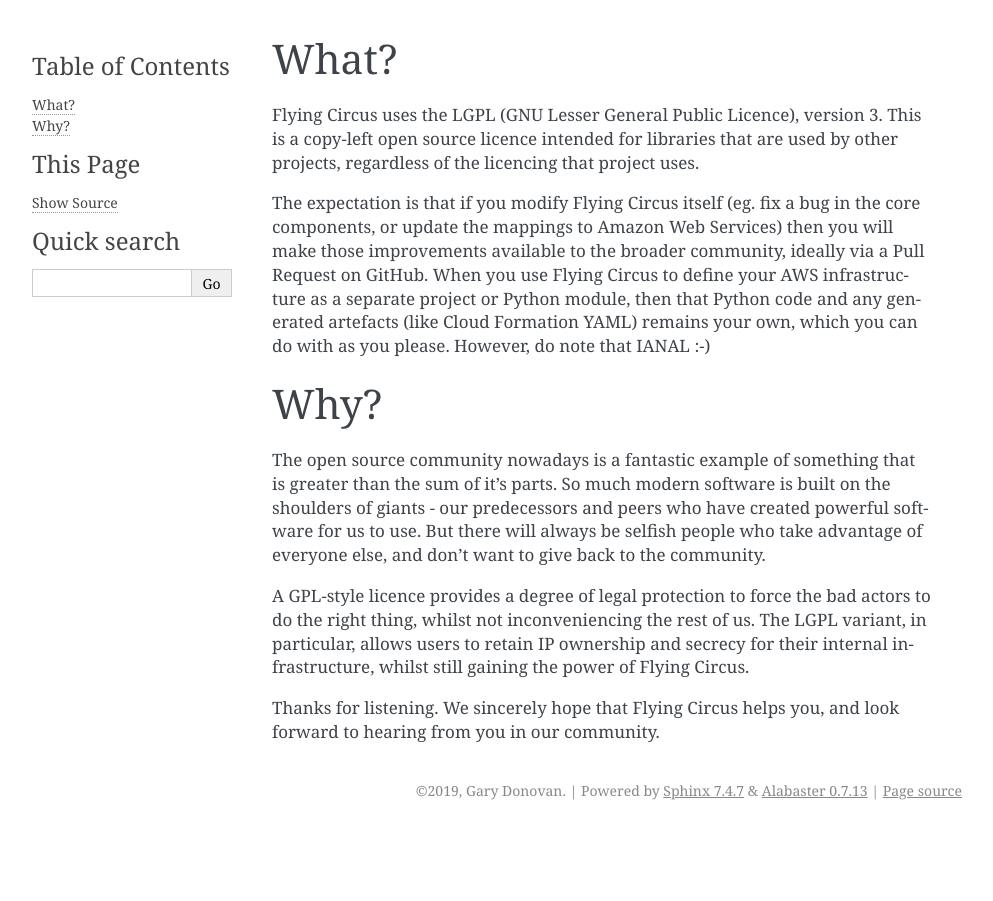
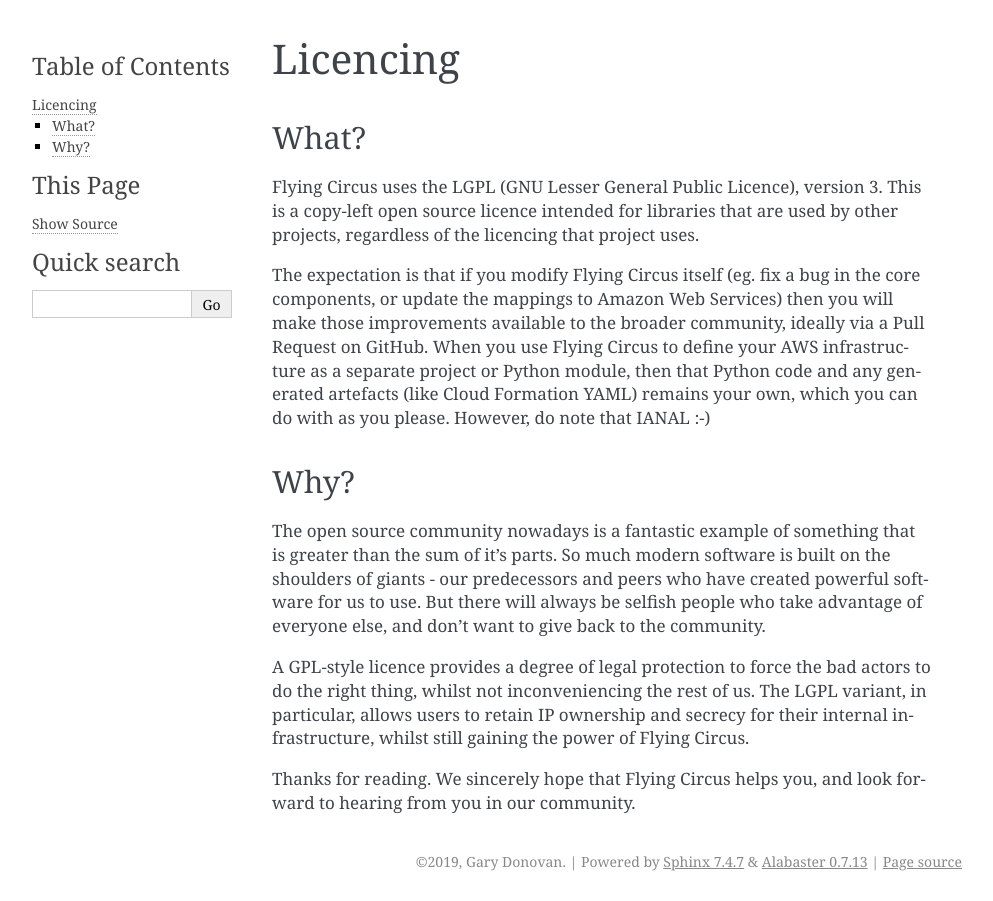
Before and after one commit to garyd203/flying-circus, a Sphinx documentation site: the page built from docs/licence-notes.rst, in a window 1280 px wide. Shown: the whole page, without its empty margins (148-1141 px from the left). Built offline with Sphinx 7.4.7, drawn with Linux system fonts in a browser that asks for light colours.

Commit message:
#36: Update structure for licencing discussion

```diff
--- a/docs/licence-notes.rst
+++ b/docs/licence-notes.rst
@@ -1,5 +1,8 @@
+Licencing
+=========
+
 What?
-====
+-----
 
 Flying Circus uses the LGPL (GNU Lesser General Public Licence), version 3.
 This is a copy-left open source licence intended for libraries that are used
@@ -14,7 +17,7 @@ and any generated artefacts (like Cloud Formation YAML) remains your own,
 which you can do with as you please. However, do note that IANAL :-)
 
 Why?
-====
+----
 
 The open source community nowadays is a fantastic example of something that is
 greater than the sum of it's parts. So much modern software is built on the
@@ -28,5 +31,5 @@ LGPL variant, in particular, allows users to retain IP ownership and secrecy
 for their internal infrastructure, whilst still gaining the power of Flying
 Circus.
 
-Thanks for listening. We sincerely hope that Flying Circus helps you, and look
+Thanks for reading. We sincerely hope that Flying Circus helps you, and look
 forward to hearing from you in our community.
```
